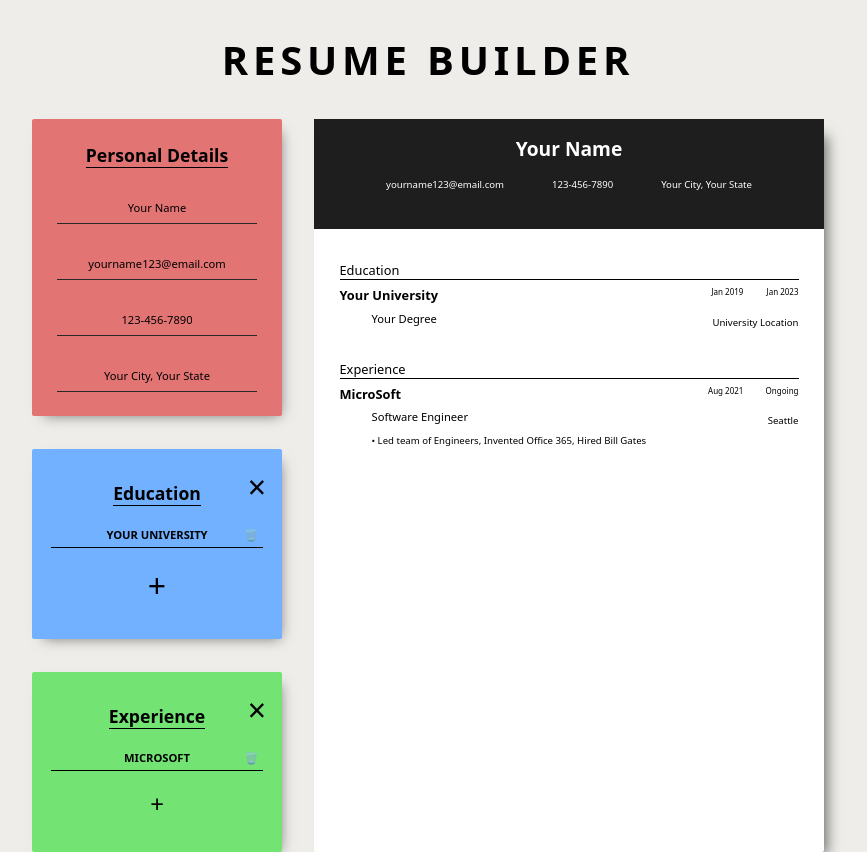
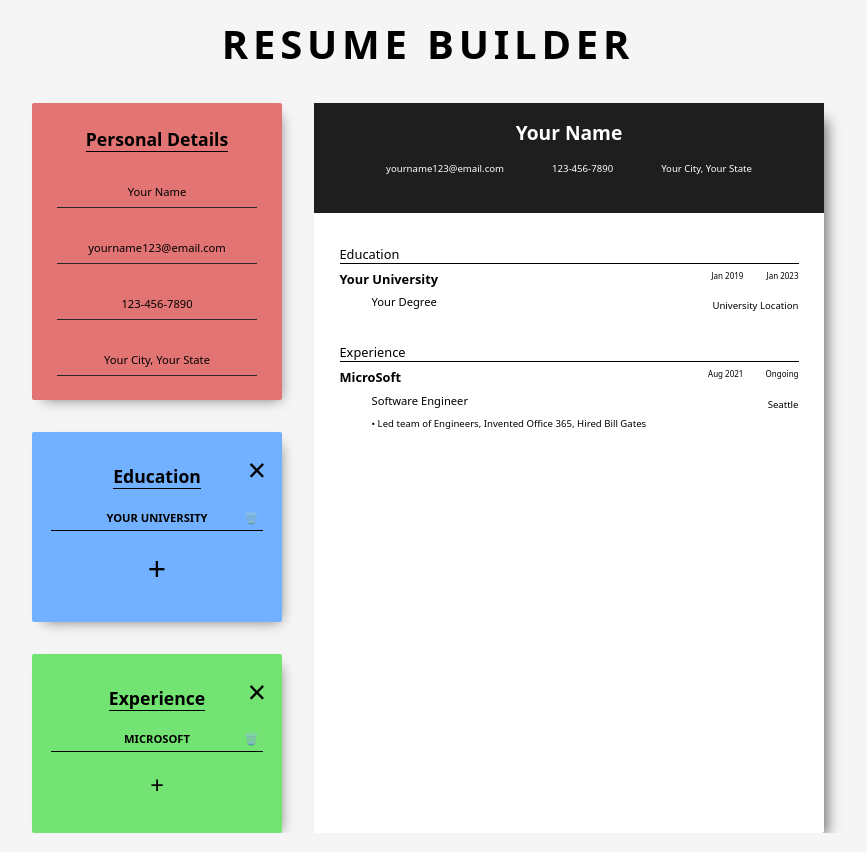
Before and after one commit to Hammed74/cv-application, a React (Vite) app: page / in a window 1280 px wide. Shown: the whole page, without its empty margins (212-1079 px from the left). Built offline with nearby package versions, Linux system fonts and the light colour scheme.

Commit message:
updated css

```diff
--- a/src/index.css
+++ b/src/index.css
@@ -10,15 +10,18 @@
   display: flex;
   flex-direction: column;
   align-items: center;
+        padding-bottom: 2rem;
 }
 
 :root{
   font-size: 16px;
 }
 body {
-  background-color: #eeedea;
-  padding: 2rem;
+  background-color: #f5f5f5;
+  display: flex;
+  justify-content: center;
     height: 100vh;
+    margin-top: 1rem;
 }
 .body {
   display: flex;
@@ -42,8 +45,7 @@ h2{
 
 .resume {
   width: 510px;
-  height: 733px;
-  aspect-ratio: 0.772;
+  max-height: 733;
   background-color: rgb(255, 255, 255);
   border-radius: 2px;
   box-shadow: 10px 10px 13px -7px rgba(0, 0, 0, 0.55);
@@ -102,7 +104,7 @@ h2{
 .form-elements {
   display: flex;
   flex-direction: column;
-  min-height: 733px;
+  max-height: 733px;
   gap: 2rem;
   justify-content: space-between;
 }
```
